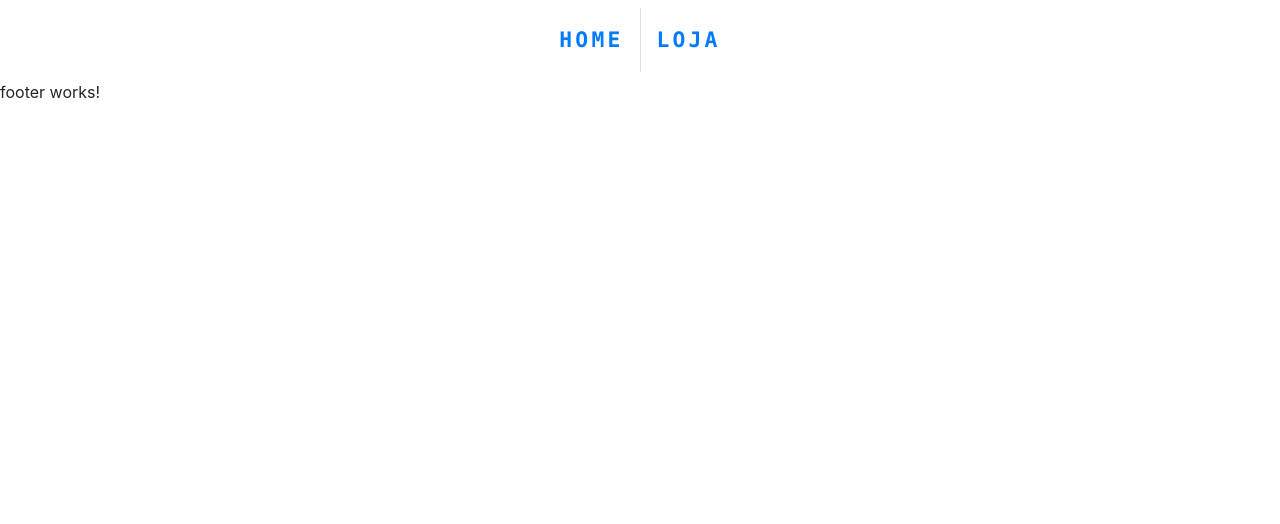
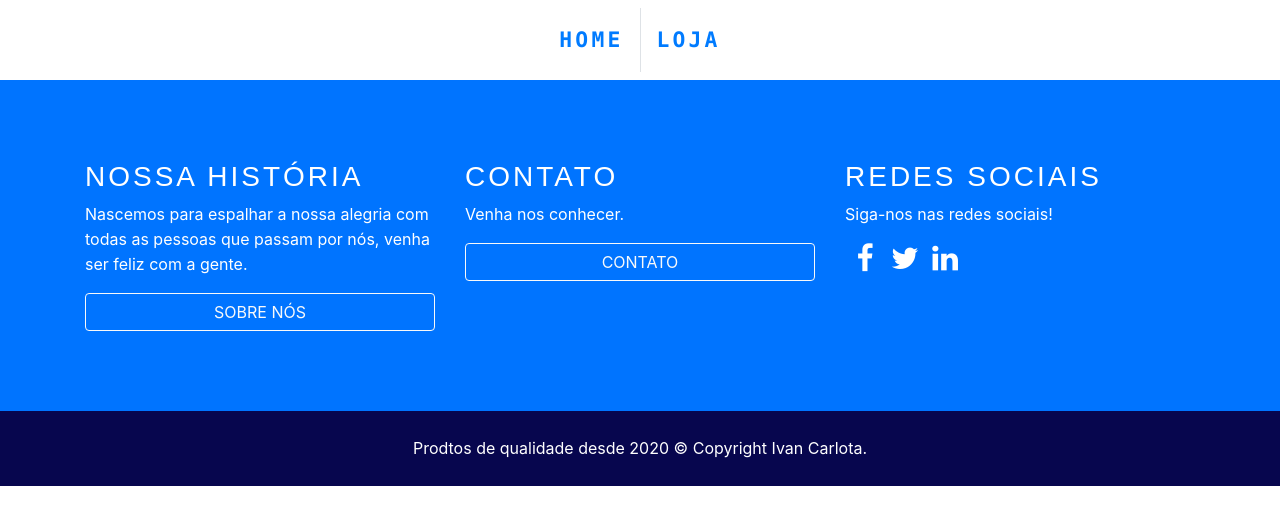
Before and after one commit to IvanCarlota/HORTIFRUTI_SPA, an Angular app in the folder HORTIFRUTI/: page / in a window 1280 px wide. Shown: the top 524 px of the page. Built offline with nearby package versions, Linux system fonts and the light colour scheme.

Commit message:
Implementado o footer

```diff
--- a/HORTIFRUTI/src/app/footer/footer.component.css
+++ b/HORTIFRUTI/src/app/footer/footer.component.css
@@ -0,0 +1,68 @@
+p {
+    color: rgb(255, 255, 255);
+    line-height: 25px;
+  }
+  h2, h3 {
+    color: #fff;
+  }
+  h2 {
+    font-size: 18px;
+  }
+  .footer {
+    background: #0074FF;
+    padding: 80px 0;
+  }
+  .caixa-1 h3 {
+    font-family: Arial, Helvetica, sans-serif;
+    color: #fff;
+    letter-spacing: 3px;
+
+  }
+  .caixa-2 h3 {
+    color: #fff;
+    font-family: Arial, Helvetica, sans-serif;
+    text-transform: uppercase;
+    letter-spacing: 3px;
+  }
+  .caixa-3 h3 {
+    color: #fff;
+    font-family: Arial, Helvetica, sans-serif;
+    text-transform: uppercase;
+    letter-spacing: 3px;
+  }
+  .caixa-3 a {
+    width: 40px;
+    height: 40px;
+    display: inline-block;
+    border-radius: 50%;
+    text-align: center;
+  }
+  .caixa-3 a i {
+    font-size: 30px;
+    color: #fff;
+    /* padding: 10px 12px; */
+  }
+
+
+  .footer-bottom-text {
+    text-align: center;
+    background: #07064E;
+    line-height: 75px;
+    color: #ffffff;
+  }
+
+  /* responsive */
+
+  @media only screen and (min-width: 768px) and (max-width: 991px) {
+    .md-mb30 {
+      margin-bottom: 30px;
+    }
+  }
+  @media only screen and (max-width: 767px) {
+    .sm-mb-30 {
+      margin-bottom: 30px;
+    }
+    .footer-top {
+      padding: 50px 0;
+    }
+  }
--- a/HORTIFRUTI/src/app/footer/footer.component.html
+++ b/HORTIFRUTI/src/app/footer/footer.component.html
@@ -1 +1,31 @@
-<p>footer works!</p>
+<div class="footer">
+    <div class="container">
+        <div class="row">
+            <div class="col-md-4 col-sm-6 col-xs-12 caixa-1 md-mb-30 sm-mb-30">
+                <h3>NOSSA HISTÓRIA</h3>
+                <p>
+                  Nascemos para espalhar a nossa alegria com todas as pessoas que passam por nós, venha ser feliz com a gente.
+                </p>
+                <button routerLink='/sobre' class="btn btn-outline-light w-100">SOBRE NÓS</button>
+            </div>
+
+            <div class="col-md-4 col-sm-6 col-xs-12 caixa-2 md-mb-30 sm-mb-30">
+                <h3>Contato</h3>
+                <p>
+                  Venha nos conhecer.
+                </p>
+                <button routerLink='/contact' class="btn btn-outline-light w-100">CONTATO</button>
+            </div>
+            <div class="col-md-4 col-sm-6 col-xs-12 caixa-3 sm-mb-30">
+                <h3>Redes Sociais</h3>
+                <p>Siga-nos nas redes sociais!</p>
+                <a target="_blank" href="https://www.facebook.com/"><i class="fa fa-facebook"></i></a>
+                <a target="_blank" href="https://twitter.com/"><i class="fa fa-twitter"></i></a>
+                <a target="_blank" href="https://www.linkedin.com/"><i class="fa fa-linkedin"></i></a>
+            </div>
+
+        </div>
+    </div>
+</div>
+
+<div class="footer-bottom-text">Prodtos de qualidade desde 2020 &copy; Copyright Ivan Carlota.</div>
--- a/HORTIFRUTI/src/app/footer/footer.component.ts
+++ b/HORTIFRUTI/src/app/footer/footer.component.ts
@@ -1,4 +1,8 @@
 import { Component, OnInit } from '@angular/core';
+import { faFacebook } from '@fortawesome/free-brands-svg-icons';
+import { faTwitter } from '@fortawesome/free-brands-svg-icons';
+import { faLinkedin } from '@fortawesome/free-brands-svg-icons';
+
 
 @Component({
   selector: 'app-footer',
@@ -6,6 +10,10 @@ import { Component, OnInit } from '@angular/core';
   styleUrls: ['./footer.component.css']
 })
 export class FooterComponent implements OnInit {
+  faFacebook = faFacebook;
+  faTwitter = faTwitter;
+  faLinkedin = faLinkedin;
+
 
   constructor() { }
 
--- a/HORTIFRUTI/src/index.html
+++ b/HORTIFRUTI/src/index.html
@@ -6,6 +6,7 @@
   <base href="/">
   <meta name="viewport" content="width=device-width, initial-scale=1">
   <link rel="icon" type="image/x-icon" href="favicon.ico">
+  <link rel="stylesheet" href="https://cdnjs.cloudflare.com/ajax/libs/font-awesome/4.7.0/css/font-awesome.min.css">
 </head>
 <body>
   <app-root></app-root>
```
